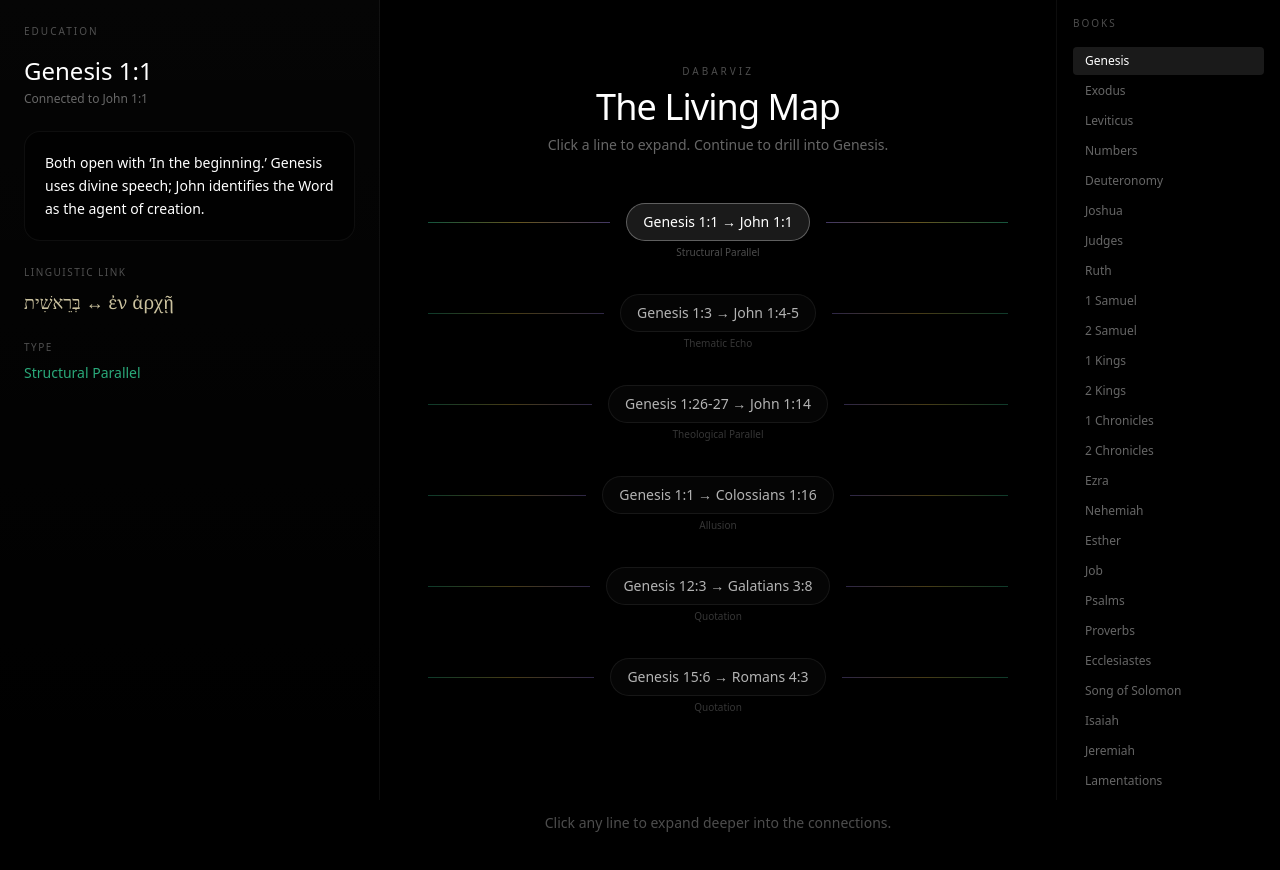
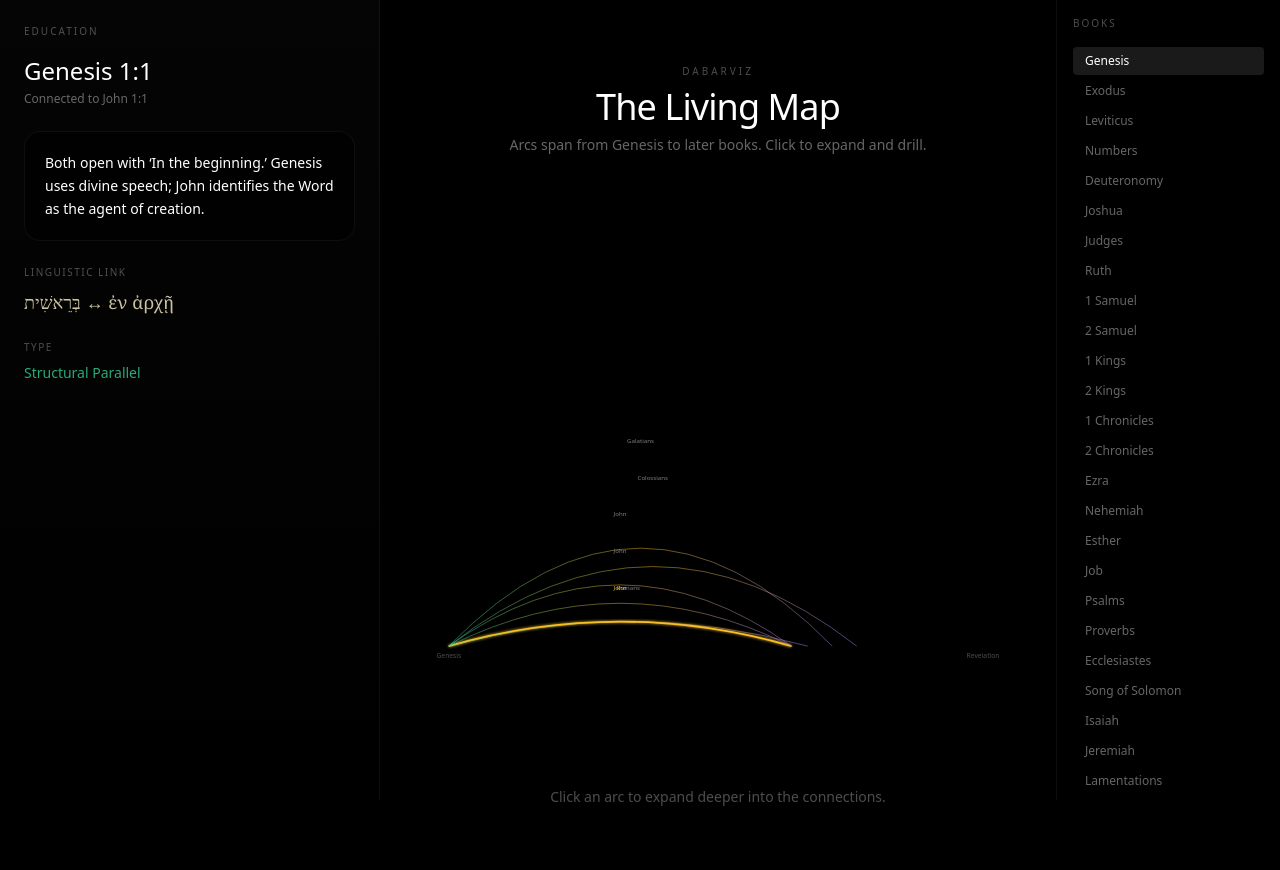
Before and after one commit to Coach-Mike/dabarviz, a Next.js app: page / in a window 1280 px wide. Shown: the top 870 px of the page. Built offline with nearby package versions, Linux system fonts and the light colour scheme.

Commit message:
Add multi-book visual arcs spanning from Genesis to later books

```diff
--- a/app/page.tsx
+++ b/app/page.tsx
@@ -20,6 +20,11 @@ const books = [
   "1 Timothy", "2 Timothy", "Titus", "Philemon", "Hebrews",
   "James", "1 Peter", "2 Peter", "1 John", "2 John", "3 John", "Jude", "Revelation"
 ];
+
+function getBookIndex(bookName: string) {
+  const name = bookName.split(" ")[0].replace(/\d+/, "").trim();
+  return books.findIndex(b => b.startsWith(name) || name.startsWith(b.split(" ")[0]));
+}
 
 export default function Home() {
   const [focus, setFocus] = useState<Connection | null>(connections[0]);
@@ -56,51 +61,81 @@ export default function Home() {
             <div className="text-sm text-emerald-400/80">{focus.type}</div>
           </>
         ) : (
-          <div className="text-white/40 text-sm">Select a connection line to study.</div>
+          <div className="text-white/40 text-sm">Select a connection arc to study.</div>
         )}
       </aside>
 
-      {/* MIDDLE — Mapping Canvas (Infinite Scroll) */}
+      {/* MIDDLE — Mapping Canvas with Multi-Book Arcs */}
       <main className="flex-1 relative overflow-y-auto">
-        <div className="min-h-[200vh] px-12 py-16">
-          <div className="text-center mb-12">
+        <div className="min-h-[180vh] relative">
+          <div className="text-center pt-16 pb-8">
             <div className="text-[10px] uppercase tracking-[0.3em] text-white/30 mb-2">DabarViz</div>
             <h1 className="text-4xl font-light tracking-tight">The Living Map</h1>
-            <p className="text-white/40 text-sm mt-2">Click a line to expand. Continue to drill into Genesis.</p>
+            <p className="text-white/40 text-sm mt-2">Arcs span from Genesis to later books. Click to expand and drill.</p>
           </div>
 
-          {/* Connection Lines */}
-          <div className="relative space-y-8">
-            {visibleConnections.map((c, i) => (
-              <button
-                key={c.id}
-                onClick={() => {
-                  setFocus(c);
-                  if (depth < 3) setDepth(d => d + 1);
-                }}
-                className={`w-full text-left group relative ${
-                  focus?.id === c.id ? "opacity-100" : "opacity-70 hover:opacity-100"
-                }`}
-              >
-                <div className="flex items-center gap-4">
-                  <div className="flex-1 h-px bg-gradient-to-r from-emerald-400/40 via-amber-300/40 to-violet-400/40 group-hover:from-emerald-400 group-hover:via-amber-300 group-hover:to-violet-400 transition-all" />
-                  <div className={`px-4 py-2 rounded-full text-sm border transition-all ${
-                    focus?.id === c.id
-                      ? "bg-white/10 border-white/30"
-                      : "bg-white/[0.03] border-white/10 group-hover:border-white/20"
-                  }`}
-                  >
-                    {c.from} → {c.to}
-                  </div>
-                  <div className="flex-1 h-px bg-gradient-to-l from-emerald-400/40 via-amber-300/40 to-violet-400/40 group-hover:from-emerald-400 group-hover:via-amber-300 group-hover:to-violet-400 transition-all" />
-                </div>
-                <div className="text-[10px] text-white/30 mt-1 text-center">{c.type}</div>
-              </button>
-            ))}
+          {/* Arc Canvas */}
+          <div className="relative h-[600px] mx-8">
+            <svg viewBox="0 0 1000 600" className="w-full h-full absolute inset-0" preserveAspectRatio="xMidYMid meet">
+              <defs>
+                <linearGradient id="arcGrad" x1="0%" y1="0%" x2="100%" y2="0%">
+                  <stop offset="0%" stopColor="#34d399" />
+                  <stop offset="50%" stopColor="#fbbf24" />
+                  <stop offset="100%" stopColor="#a78bfa" />
+                </linearGradient>
+                <filter id="glow">
+                  <feGaussianBlur stdDeviation="3" result="coloredBlur" />
+                  <feMerge>
+                    <feMergeNode in="coloredBlur" />
+                    <feMergeNode in="SourceGraphic" />
+                  </feMerge>
+                </filter>
+              </defs>
+
+              {/* Book axis labels (simplified) */}
+              <text x="40" y="580" fill="rgba(255,255,255,0.3)" fontSize="11" textAnchor="start">Genesis</text>
+              <text x="960" y="580" fill="rgba(255,255,255,0.3)" fontSize="11" textAnchor="end">Revelation</text>
+
+              {visibleConnections.map((c, i) => {
+                const startX = 60;
+                const endIndex = Math.max(1, getBookIndex(c.to.split(" ")[0] || c.to));
+                const endX = 60 + (endIndex / books.length) * 880;
+                const height = 80 + (i % 5) * 60;
+                const isFocused = focus?.id === c.id;
+
+                return (
+                  <g key={c.id}>
+                    <path
+                      d={`M ${startX} 560 Q ${(startX + endX) / 2} ${560 - height} ${endX} 560`}
+                      fill="none"
+                      stroke={isFocused ? "#fbbf24" : "url(#arcGrad)"}
+                      strokeWidth={isFocused ? 3 : 1.5}
+                      opacity={isFocused ? 1 : 0.5}
+                      filter={isFocused ? "url(#glow)" : undefined}
+                      className="cursor-pointer"
+                      onClick={() => {
+                        setFocus(c);
+                        if (depth < 3) setDepth(d => d + 1);
+                      }}
+                    />
+                    <text
+                      x={(startX + endX) / 2}
+                      y={560 - height - 12}
+                      fill={isFocused ? "#fbbf24" : "rgba(255,255,255,0.5)"}
+                      fontSize="10"
+                      textAnchor="middle"
+                      className="pointer-events-none"
+                    >
+                      {c.to.split(" ")[0]}
+                    </text>
+                  </g>
+                );
+              })}
+            </svg>
           </div>
 
-          <div className="mt-24 text-center text-white/30 text-sm">
-            {depth < 3 ? "Click any line to expand deeper into the connections." : "Full Genesis connection set visible."}
+          <div className="px-12 pb-24 text-center text-white/30 text-sm">
+            {depth < 3 ? "Click an arc to expand deeper into the connections." : "Full set of Genesis arcs visible."}
           </div>
         </div>
       </main>
```
